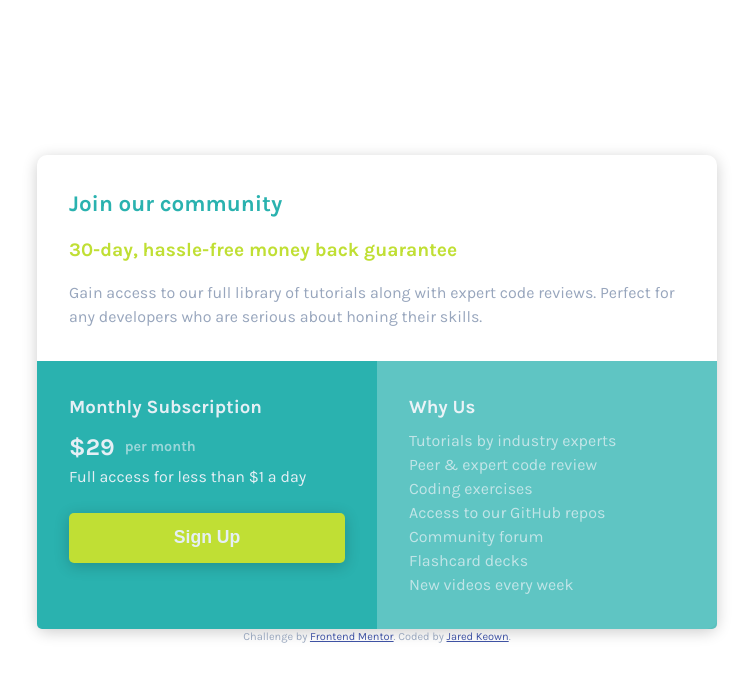
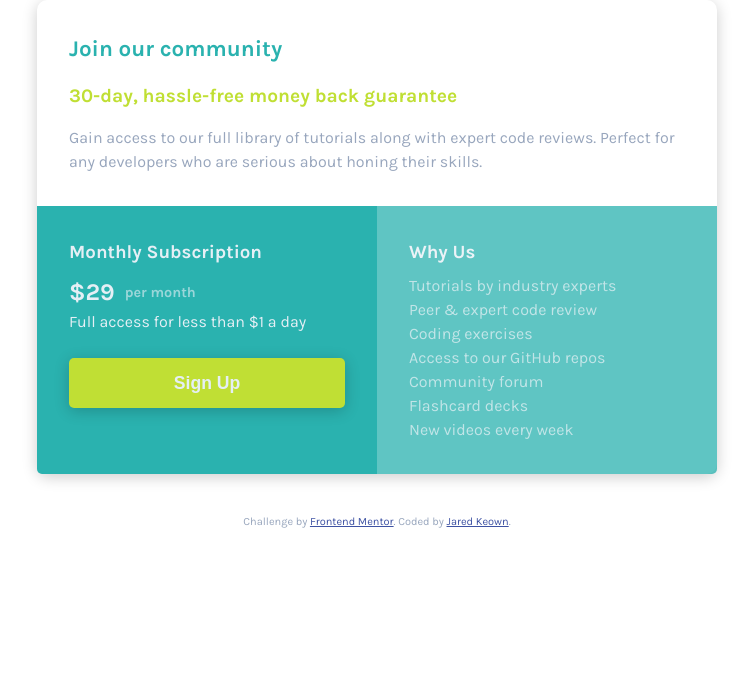
Before and after one commit to jkeown/fem_single_price_grid_component, a plain HTML site: page index.html in a window 1280 px wide. Shown: the whole page, without its empty margins (263-1016 px from the left). Drawn offline with Linux system fonts and the light colour scheme.

Commit message:
fixed cutoff top

```diff
--- a/style.css
+++ b/style.css
@@ -18,14 +18,11 @@ body{
   color: var(--light-gray);
   font-size: 16px;
   font-family: 'Karla', sans-serif;
-  display: flex;
-  flex-direction: column;
-  justify-content: center;
-  align-items: center;
   min-height: 100vh;
   line-height: 1.5;
 }
 .container{
+  margin: 0 auto;
   width: 90vw;
   max-width: 680px;
   border-radius: 10px;
@@ -36,6 +33,7 @@ section{
 }
 footer{
   color: var(--grayish-blue);
+  margin-top: 40px;
 }
 
 .cta h1{
```
